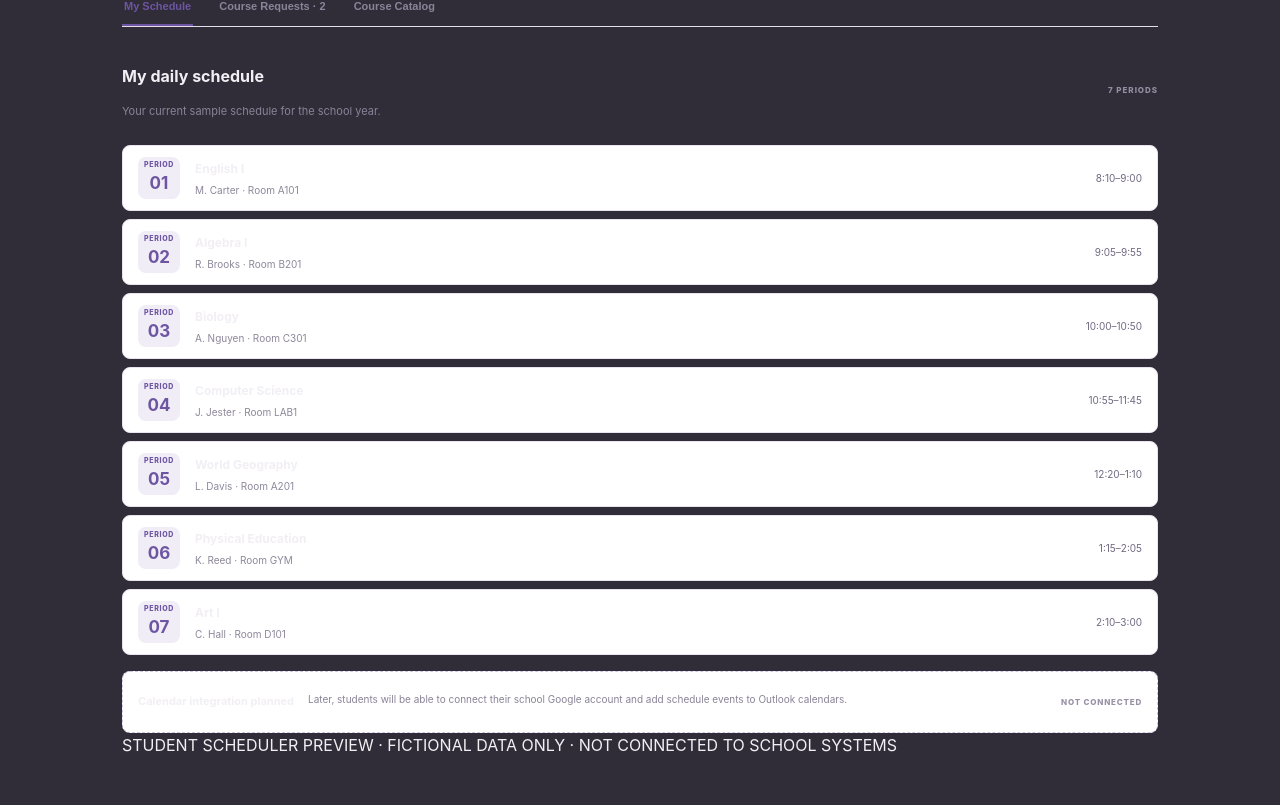
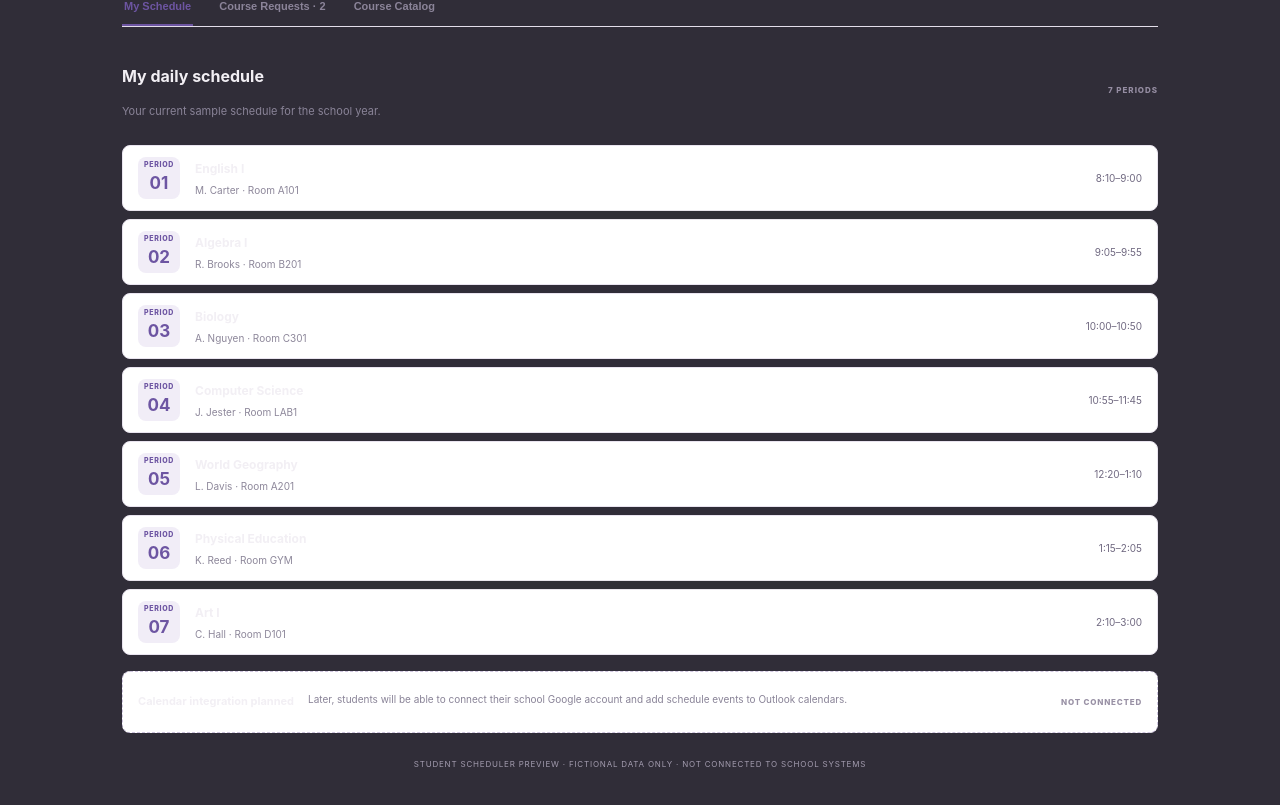
Before and after one commit to jjester58-eng/sped-tracker, a Next.js app: page /student-scheduler in a window 1280 px wide. Shown: the part 451-1256 px from the top of the page. Built offline with nearby package versions, Linux system fonts and the light colour scheme.

Commit message:
Scope student scheduler footer style

```diff
--- a/app/student-scheduler/page.tsx
+++ b/app/student-scheduler/page.tsx
@@ -49,7 +49,7 @@ export default function StudentSchedulerPage() {
       {tab==="schedule"&&<><div className={styles.heading}><div><h2>My daily schedule</h2><p>Your current sample schedule for the school year.</p></div><span className={styles.muted}>7 PERIODS</span></div><div className={styles.schedule}>{(schedules[studentId]||[]).map((c,i)=><article className={styles.classRow} key={i}><div className={styles.period}><small>PERIOD</small><b>{String(i+1).padStart(2,"0")}</b></div><div className={styles.course}><b>{c.course}</b><small>{c.teacher} · Room {c.room}</small></div><time>{c.time}</time></article>)}</div><div className={styles.calendar}><b>Calendar integration planned</b><p>Later, students will be able to connect their school Google account and add schedule events to Outlook calendars.</p><span>NOT CONNECTED</span></div></>}
       {tab==="requests"&&<><div className={styles.heading}><div><h2>Choose next year’s courses</h2><p>Select courses you are interested in. Your counselor reviews requests before schedules are finalized.</p></div><span className={styles.muted}>{requests.length} SELECTED</span></div><div className={styles.requestLayout}><div className={styles.courseGroups}>{[...new Set(courses.map(c=>c.area))].map(area=><section className={styles.group} key={area}><h3>{area}</h3>{courses.filter(c=>c.area===area).map(c=><label className={styles.option} key={c.name}><input type="checkbox" checked={requests.includes(c.name)} onChange={()=>toggle(c.name)}/><span><b>{c.name}</b><small>{c.credit} credit · Grades {c.grades}</small></span></label>)}</section>)}</div><aside className={styles.summary}><small>YOUR COURSE REQUESTS</small><strong>{requests.length}</strong><p>courses selected</p><ul>{requests.map(r=><li key={r}>{r}</li>)}</ul><button onClick={()=>setSubmitted(true)}>Submit request preview</button><small>Demo only. Nothing is saved or transmitted.</small>{submitted&&<p className={styles.success}>✓ Preview submitted in this session</p>}</aside></div></>}
       {tab==="catalog"&&<><div className={styles.heading}><div><h2>Course catalog</h2><p>Explore courses available in this sample campus catalog.</p></div><span className={styles.muted}>{courses.length} COURSES</span></div><div className={styles.catalog}>{courses.map(c=><article className={styles.catalogCard} key={c.name}><small>{c.area}</small><b>{c.name}</b><p>{c.credit} credit · Grades {c.grades}</p><button onClick={()=>{toggle(c.name);setTab("requests");}}>＋ Add to requests</button></article>)}</div></>}
-      <footer>STUDENT SCHEDULER PREVIEW · FICTIONAL DATA ONLY · NOT CONNECTED TO SCHOOL SYSTEMS</footer>
+      <footer className={styles.footer}>STUDENT SCHEDULER PREVIEW · FICTIONAL DATA ONLY · NOT CONNECTED TO SCHOOL SYSTEMS</footer>
     </div>
   </main>;
 }
```
